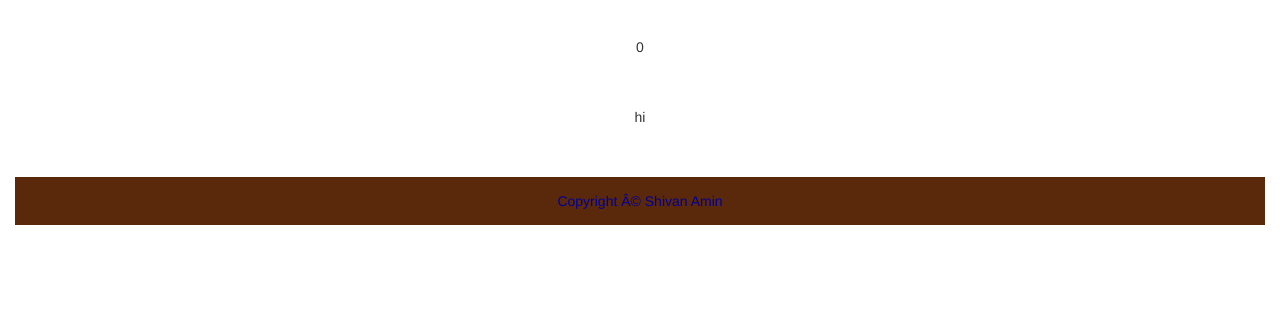
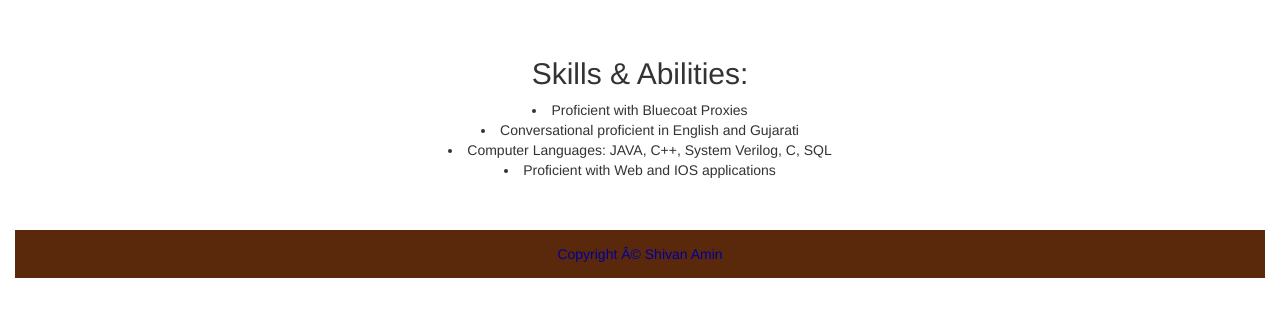
Before and after one commit to shivanamin/shivanamin, a plain HTML site: page index.html in a window 1280 px wide. Shown: the part 136-452 px from the top of the page. Drawn offline with nearby package versions, Linux system fonts and the light colour scheme.

Commit message:
Update index.html

```diff
--- a/index.html
+++ b/index.html
@@ -83,11 +83,15 @@ article {
 <br>
 <br>
 <center>
-    <p>0</p>
-    <br>
-    <br>
 <p>
-    hi
+
+<h2>Skills & Abilities:</h2>
+<li>Proficient with Bluecoat Proxies</li>
+<li>Conversational proficient in English and Gujarati</li>
+<li>Computer Languages: JAVA, C++, System Verilog, C, SQL</li>
+<li>Proficient with Web and IOS applications</li>
+
+
 </p>
  <br>
     <br>
```
